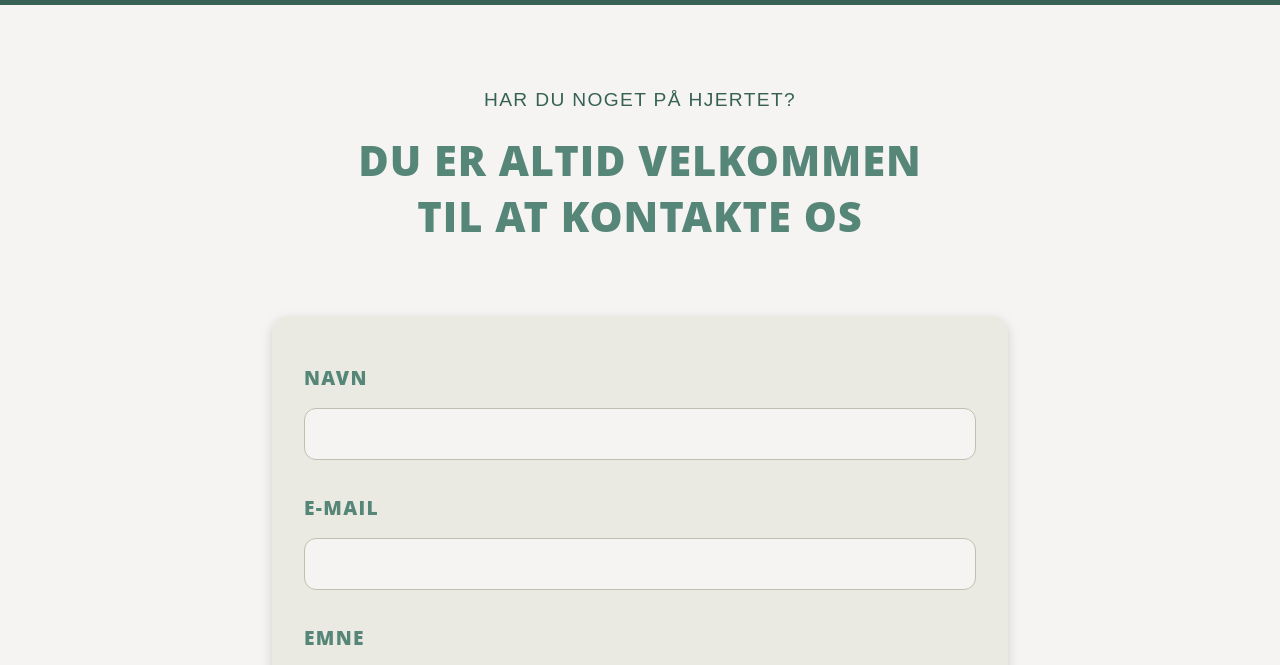
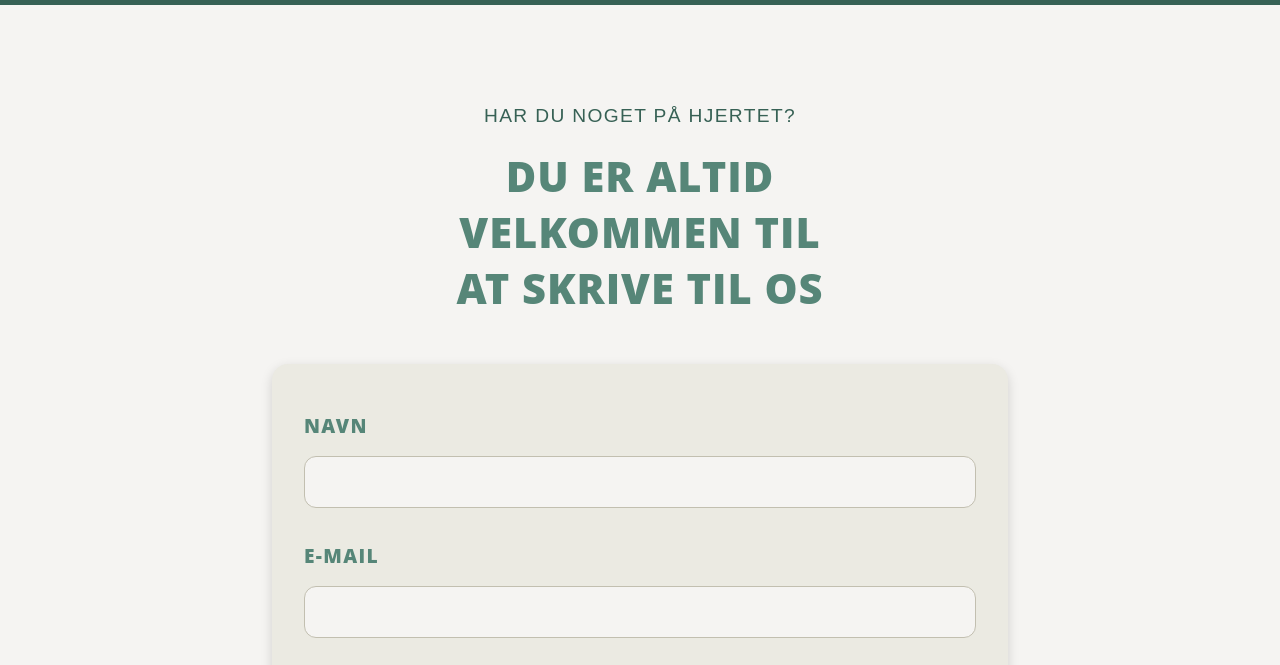
Before and after one commit to anjaflomunch/projekt-2---webtilg-ngelighed, a plain HTML site: page kontakt.html in a window 1280 px wide. Shown: the part 91-756 px from the top of the page. Drawn offline with Linux system fonts and the light colour scheme.

```diff
--- a/css/style.css
+++ b/css/style.css
@@ -74,11 +74,20 @@ h2 {
 }
 
 h3 {
-  font-size: 1.5rem;
+  font-size: 1.6rem;
 }
 
 h4 {
-  font-size: 1rem;
+  font-size: 1.2rem;
+}
+
+p {
+    font-family: 'jost', sans-serif;
+    font-size: 1.25rem;
+    line-height: 1.6;
+    color: #376155;
+    letter-spacing: 0.03em;
+    margin-top: 1rem;
 }
 
 .keywords {
@@ -104,15 +113,6 @@ h4 {
   h4 {
     font-size: 1.2rem;
   }
-}
-
-p {
-    font-family: 'jost', sans-serif;
-    font-size: 1.25rem;
-    line-height: 1.6;
-    color: #376155;
-    letter-spacing: 0.03em;
-    margin-top: 1rem;
 }
 
 /* --- header og navigation--- */
@@ -455,13 +455,13 @@ footer {
 }
 
 /* ----- hero ----- */
-.kontakt-hero {
+.kontaktform {
   text-align: center;
   padding-top: 3rem;
   padding-bottom: 0.5rem;
 }
 
-.kontakt-hero p {
+.kontaktform p {
   text-transform: uppercase;
   letter-spacing: 0.07em;
   margin-top: 2rem;
@@ -469,19 +469,18 @@ footer {
   color: #376155;
   font-size: 1.2rem;
 }
-.kontakt-hero h1 {
+.kontaktform h1 {
   margin-top: 0.5rem;
-  margin-bottom: 0;
+  margin-bottom: 3rem;
   color: #568678;
-  font-size: 2rem;
 }
 
 /* --- kontaktfomular --- */
 .kontaktform {
   margin-top: 1rem;
   margin-bottom: 4rem;
-  padding-left: 3rem;
-  padding-right: 3rem;
+  padding-left: 2rem;
+  padding-right: 2rem;
 }
 
 .kontaktform form {
@@ -493,6 +492,7 @@ footer {
   padding: 1.5rem;
   border-radius: 1rem;
   box-shadow: 0 4px 12px rgba(0, 0, 0, 0.15);
+  text-align: left;
 }
 
 /* labels */
@@ -561,8 +561,10 @@ footer {
 }
 }
 
-.kontakt-hero h1 {
+.kontaktform h1 {
   font-size: 2.6rem;
+  margin-left: 25rem;
+  margin-right: 25rem;
 }
 
 /* ----------- GUIDEDE PAUSER ----------- */
--- a/kontakt.html
+++ b/kontakt.html
@@ -1,3 +1,5 @@
+<!-- KONTAKT -->
+
 <!DOCTYPE html>
 <html lang="da">
 <head>
@@ -11,10 +13,10 @@
 <body class="kontakt-side">
   <a href="#main-content" class="skip-link">Spring til hovedindhold</a>
 
-  <!-- Header -->
+<!-- HEADER OG NAVIGATION -->
    <header>
     <a href="index.html" aria-label="Gå til forsiden">
-      <img class="logo" src="img/GMAB - logo.png" alt="Give Me a Break logo">
+      <img class="logo" src="img/logo.png" alt="Give Me a Break logo">
     </a>
 
     <nav>
@@ -25,14 +27,13 @@
     </nav>
   </header>
 
-<main>
-  <section class="kontakt-hero">
+<main id="main-content">
+
+  <!-- kontaktformular -->
+  <section class="kontaktform">
     <p>Har du noget på hjertet?</p>
-    <h1>Du er altid velkommen<br>
-        til at kontakte os</h1>
-  </section>
+    <h1>Du er altid velkommen til at skrive til os</h1>
 
-  <section class="kontaktform">
     <form>
       <label for="navn">Navn</label>
       <input id="navn" type="text" required>
@@ -54,14 +55,16 @@
       <input type="submit" value="Send besked">
     </form>
   </section>
+
 </main>
 
 
-  <!-- Footer -->
+<!-- FOOTER -->
+
   <footer>
     <div class="footer-container">
       <a href="index.html" aria-label="Gå til forsiden">
-        <img class="logo" src="img/GMAB - logo.png" alt="Give Me a Break logo">
+        <img class="logo" src="img/logo.png" alt="Give Me a Break logo">
       </a>
       <nav class="footer-nav">
         <ul>
```
Also changed, not shown: index.html (+5 -5 lines), pauser.html (+10 -10 lines), img/hero-billede.png (renamed from img/hero billede.png), img/logo.png (renamed from img/GMAB - logo.png), 3 other files. Lines whose indentation alone changed are shown as unchanged.
